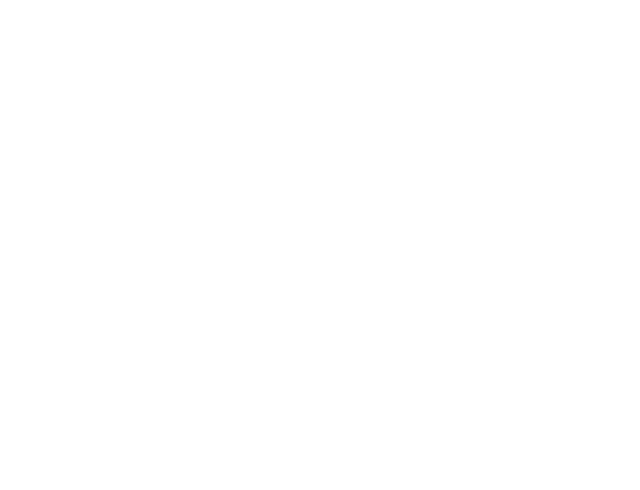
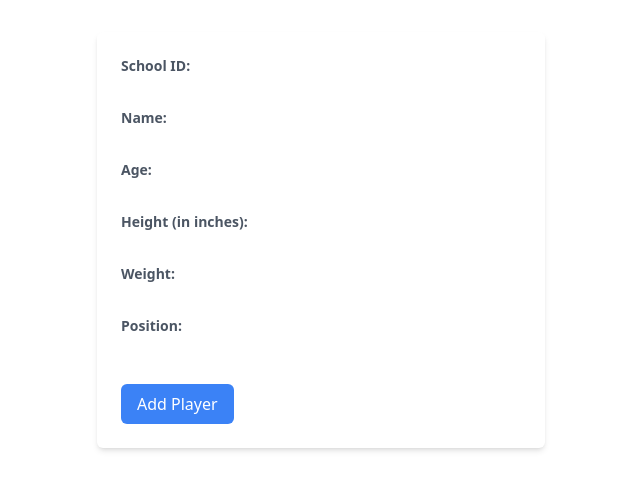
Before and after one commit to william-riser/BasketballScouting, a React (Vite) app: page /addPlayer in a window 1280 px wide. Before the commit this address had no page. Shown: the top 490 px of the page, without its empty margins (319-959 px from the left). Built offline with nearby package versions, Linux system fonts and the light colour scheme; what @nextui-org/react would draw is missing.

Commit message:
Add player page

```diff
--- a/src/App.jsx
+++ b/src/App.jsx
@@ -6,6 +6,7 @@ import TestPage from './components/TestPage';
 import HomePage from './components/home';
 import SearchResultsPage from './components/searchResults';
 import PlayerCard from './components/playerCard';
+import AddPlayer from './components/addPlayer';
 
 function App() {
   return (
@@ -15,6 +16,7 @@ function App() {
           <Route path="/" element={<HomePage/>} />
           <Route path="/searchResults" element={<SearchResultsPage  />} />
           <Route path="/playerCard" element={<PlayerCard />} />
+          <Route path="/addPlayer" element={<AddPlayer />} />
         </Routes>
       </div>
     </BrowserRouter>
--- /dev/null
+++ b/src/components/addPlayer.jsx
@@ -0,0 +1,108 @@
+import React from 'react';
+import { useState } from 'react';
+import axios from 'axios';
+
+
+const AddPlayer = () =>{
+    const [formData, setFormData] = useState({
+        school_id: '',
+        name: '',
+        age: '',
+        height: '',
+        weight: '',
+        position: '',
+      });
+
+      const handleChange = (e) => {
+        setFormData({ ...formData, [e.target.name]: e.target.value });
+      };
+
+      const handleSubmit = async (e) => {
+        e.preventDefault();
+
+        try {
+          const response = await axios.post('http://localhost:3001/addPlayer', formData);
+          console.log(response.data);
+          // Handle success, e.g., show a success message to the user
+        } catch (error) {
+          console.error('Error adding player:', error.message);
+          // Handle error, e.g., show an error message to the user
+        }
+      };
+
+      return (
+        <div className="max-w-md mx-auto mt-8 p-6 bg-white rounded-md shadow-md">
+      <form onSubmit={handleSubmit}>
+        <label className="block mb-2 text-sm font-semibold text-gray-600">
+          School ID:
+          <input
+            type="text"
+            name="school_id"
+            value={formData.school_id}
+            onChange={handleChange}
+            className="form-input mt-1 block w-full"
+          />
+        </label>
+        <label className="block mb-2 text-sm font-semibold text-gray-600">
+          Name:
+          <input
+            type="text"
+            name="name"
+            value={formData.name}
+            onChange={handleChange}
+            className="form-input mt-1 block w-full"
+          />
+        </label>
+        <label className="block mb-2 text-sm font-semibold text-gray-600">
+          Age:
+          <input
+            type="text"
+            name="age"
+            value={formData.age}
+            onChange={handleChange}
+            className="form-input mt-1 block w-full"
+          />
+        </label>
+        <label className="block mb-2 text-sm font-semibold text-gray-600">
+          Height (in inches):
+          <input
+            type="text"
+            name="height"
+            value={formData.height}
+            onChange={handleChange}
+            className="form-input mt-1 block w-full"
+          />
+        </label>
+        <label className="block mb-2 text-sm font-semibold text-gray-600">
+          Weight:
+          <input
+            type="text"
+            name="weight"
+            value={formData.weight}
+            onChange={handleChange}
+            className="form-input mt-1 block w-full"
+          />
+        </label>
+        <label className="block mb-2 text-sm font-semibold text-gray-600">
+          Position:
+          <input
+            type="text"
+            name="position"
+            value={formData.position}
+            onChange={handleChange}
+            className="form-input mt-1 block w-full"
+          />
+        </label>
+        <button
+          type="submit"
+          className="bg-blue-500 text-white py-2 px-4 mt-4 rounded-md hover:bg-blue-600 focus:outline-none focus:shadow-outline-blue active:bg-blue-800"
+        >
+          Add Player
+        </button>
+      </form>
+    </div>
+  );
+    };
+
+
+export default AddPlayer;
--- a/src/components/searchResults.jsx
+++ b/src/components/searchResults.jsx
@@ -26,6 +26,10 @@ const SearchResultsPage = () => {
         fetchData();
     }, []);
 
+    const handleAdd = () => {
+        navigate('/addPlayer');
+    }
+
     const handleClick = (playerId) => {
         navigate(`/playerCard?id=${playerId}`);
     };
@@ -33,6 +37,7 @@ const SearchResultsPage = () => {
     return (
         <div className="container mx-auto p-6"> {/* Main container */}
             <a href="/" className='bg-blue-500 hover:bg-blue-700 text-white font-bold py-2 px-4 rounded-full inline-block m-3'>Home</a>
+            <a href='/addPlayer' className='bg-blue-500 hover:bg-blue-700 text-white font-bold py-2 px-4 rounded-full inline-block m-3'>Add Player</a>
             <h1 className="text-4xl font-bold text-blue-600 mb-4">Search Results</h1>
             <p className="mb-4 px-2 bg-gray-100 rounded-md">Count: {playerData.length}</p>
 
```
Also changed, not shown: server.cjs (+20 -4 lines), 1 other file (tests, documents, lock files or other folders).
